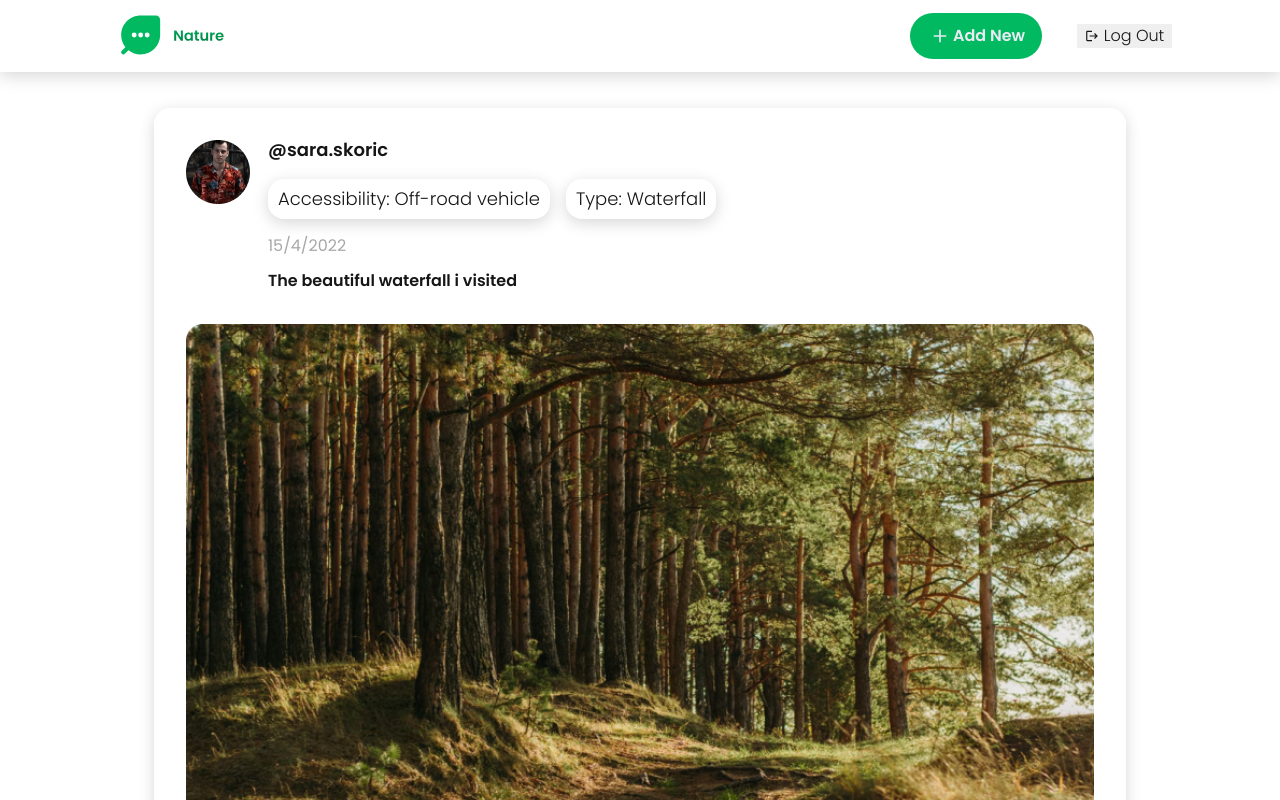
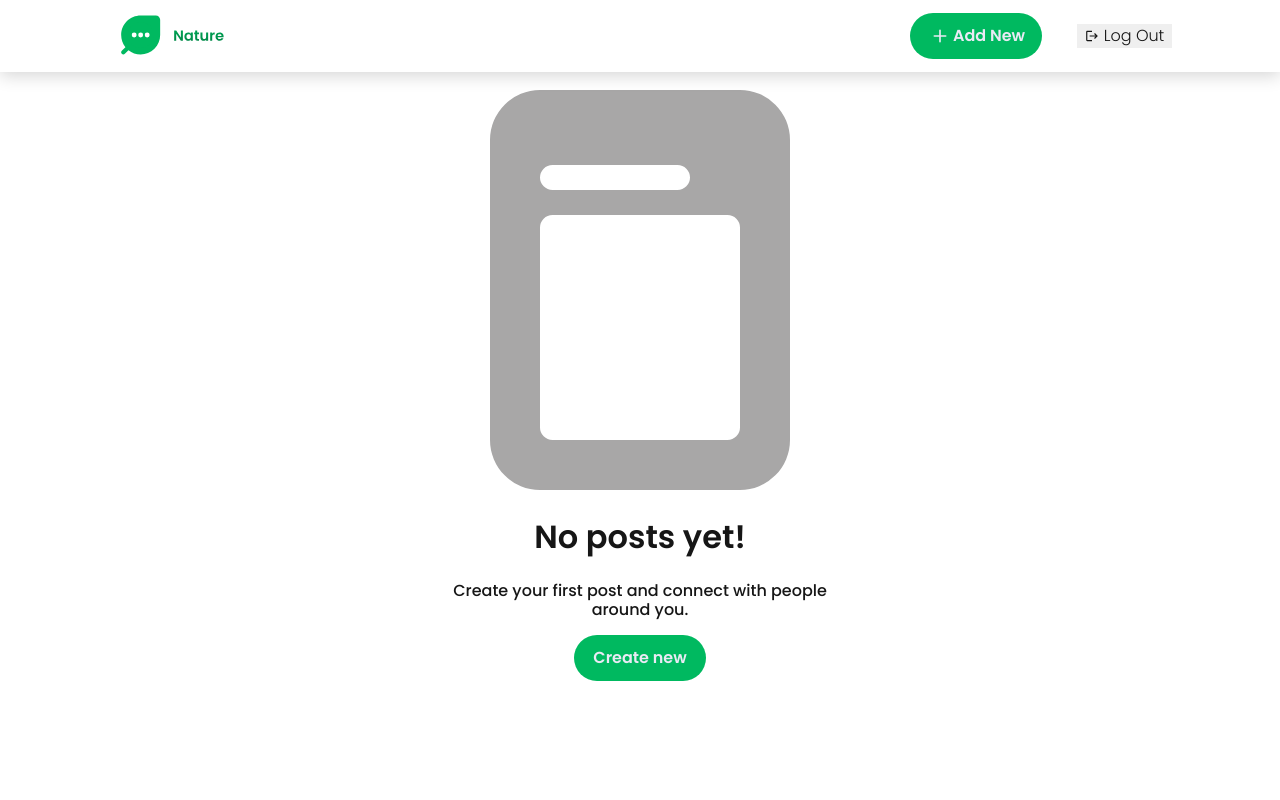
Before and after one commit to stefanskoricdev/nature-social-media, a React (Create React App) app: page /home in a window 1280 px wide. Shown: the top 800 px of the page. Built offline with nearby package versions, Linux system fonts and the light colour scheme; sample sign-in values are in the browser's storage.

Commit message:
Create NoPosts component which renders if there are no posts available

```diff
--- a/src/components/AddPostForm/AddPostForm.js
+++ b/src/components/AddPostForm/AddPostForm.js
@@ -1,6 +1,7 @@
 import styles from "./AddPostForm.module.scss";
-import { Fragment, useState } from "react";
+import { Fragment, useState, useContext } from "react";
 import { CURRENT_DATE } from "../../util/constants";
+import AuthContext from "../../store/AuthProvider";
 
 const AddPostForm = () => {
   const [formData, setFormData] = useState({
@@ -10,6 +11,9 @@ const AddPostForm = () => {
     type: "",
     description: "",
   });
+
+  const authCtx = useContext(AuthContext);
+  const { currentUser } = authCtx;
 
   const handleChange = (e) => {
     const { name, value } = e.target;
@@ -24,7 +28,7 @@ const AddPostForm = () => {
 
     const newData = {
       ...formData,
-      userHandle: "stefan.skoric",
+      userHandle: currentUser.username,
       createdAt: CURRENT_DATE.getTime(),
       upVotes: [],
       downVotes: [],
--- a/src/components/LoginForm/LoginForm.js
+++ b/src/components/LoginForm/LoginForm.js
@@ -19,7 +19,12 @@ const LoginForm = () => {
     password: "",
   });
 
-  const { sendRequest, isLoading, error, setError } = useHttp();
+  const {
+    sendRequest: sendLoginRequest,
+    isLoading,
+    error,
+    setError,
+  } = useHttp();
 
   const authCtx = useContext(AuthContext);
   const { loginHandler } = authCtx;
@@ -34,7 +39,7 @@ const LoginForm = () => {
 
   const handleSubmit = (e) => {
     e.preventDefault();
-    sendRequest(
+    sendLoginRequest(
       {
         url: LOGIN_URL,
         method: "POST",
--- /dev/null
+++ b/src/components/NoPosts/NoPosts.js
@@ -0,0 +1,16 @@
+import styles from "./NoPosts.module.scss";
+import { BsFillFilePostFill } from "react-icons/bs";
+import { Link } from "react-router-dom";
+
+const NoPosts = () => {
+  return (
+    <section className={styles.NoPosts}>
+      <BsFillFilePostFill fontSize="40rem" color="#a8a7a7" />
+      <h2>No posts yet!</h2>
+      <p>Create your first post and connect with people around you.</p>
+      <Link to="/add-new-post">Create new</Link>
+    </section>
+  );
+};
+
+export default NoPosts;
--- /dev/null
+++ b/src/components/NoPosts/NoPosts.module.scss
@@ -0,0 +1,34 @@
+@use "../../assets/style/colors/colors"as*;
+
+.NoPosts {
+    width: 40rem;
+    max-width: 95%;
+    margin: 0 auto;
+    color: $darkGray;
+    text-align: center;
+
+    h2 {
+        font-size: 3.2rem;
+        font-weight: 600;
+    }
+
+    p {
+        font-size: 1.6rem;
+        font-weight: 500;
+    }
+
+    a {
+        display: flex;
+        align-items: center;
+        justify-content: center;
+        margin: 0 auto;
+        height: 4.6rem;
+        width: 13.2rem;
+        font-size: 1.6rem;
+        font-weight: 600;
+        color: $whiteish;
+        border: none;
+        border-radius: 100px;
+        background-color: $lightGreen;
+    }
+}
--- a/src/components/PostsList/Post/Post.js
+++ b/src/components/PostsList/Post/Post.js
@@ -11,6 +11,7 @@ const Post = ({ post }) => {
 
   return (
     <section className={styles.Post}>
+      {!post && <h2>No new posts</h2>}
       <header className={styles.PostHeader}>
         <Link to={`/profile/${post.userHandle}`} className={styles.PostAvatar}>
           <img src={avatar} alt="avatar" />
--- a/src/components/PostsList/PostsList.js
+++ b/src/components/PostsList/PostsList.js
@@ -1,11 +1,17 @@
-import { mockData } from "../../services/mockData";
+import { useContext } from "react";
+import AppContext from "../../store/AppProvider";
+import NoPosts from "../NoPosts/NoPosts";
 import Post from "./Post/Post";
 
 const PostsList = () => {
-  const { posts } = mockData;
+  const appCtx = useContext(AppContext);
+  const { posts } = appCtx;
+
   const postsListEl = posts.map((post) => <Post key={post.id} post={post} />);
 
-  return <section>{postsListEl}</section>;
+  return (
+    <section>{postsListEl.length > 0 ? postsListEl : <NoPosts />}</section>
+  );
 };
 
 export default PostsList;
--- a/src/components/RegisterForm/RegisterForm.js
+++ b/src/components/RegisterForm/RegisterForm.js
@@ -24,7 +24,7 @@ const RegisterForm = () => {
 
   const [userType, setUserType] = useState("user");
 
-  const { sendRequest, isLoading, error, setError } = useHttp();
+  const { sendRequest: SendRegRequest, isLoading, error, setError } = useHttp();
 
   const authCtx = useContext(AuthContext);
   const { loginHandler } = authCtx;
@@ -47,7 +47,7 @@ const RegisterForm = () => {
       status: "active",
     };
 
-    sendRequest(
+    SendRegRequest(
       {
         url: REGISTER_URL,
         method: "POST",
--- a/src/index.js
+++ b/src/index.js
@@ -1,5 +1,6 @@
 import "./index.css";
 import { AuthProvider } from "./store/AuthProvider";
+import { AppProvider } from "./store/AppProvider";
 import React from "react";
 import ReactDOM from "react-dom/client";
 import App from "./App";
@@ -11,7 +12,9 @@ root.render(
   <React.StrictMode>
     <BrowserRouter>
       <AuthProvider>
-        <App />
+        <AppProvider>
+          <App />
+        </AppProvider>
       </AuthProvider>
     </BrowserRouter>
   </React.StrictMode>
--- /dev/null
+++ b/src/store/AppProvider.js
@@ -0,0 +1,18 @@
+import React, { useState } from "react";
+
+const AppContext = React.createContext();
+
+export const AppProvider = ({ children }) => {
+  const [posts, setPosts] = useState([]);
+  const [users, setUsers] = useState([]);
+
+  const appCtxValue = {
+    posts,
+    users,
+  };
+  return (
+    <AppContext.Provider value={appCtxValue}>{children}</AppContext.Provider>
+  );
+};
+
+export default AppContext;
--- a/src/store/AuthProvider.js
+++ b/src/store/AuthProvider.js
@@ -1,4 +1,4 @@
-import React, { useEffect, useState } from "react";
+import React, { useState } from "react";
 
 const AuthContext = React.createContext();
 
@@ -18,10 +18,6 @@ export const AuthProvider = ({ children }) => {
     localStorage.setItem("token", accessToken);
   };
 
-  useEffect(() => {
-    console.log(currentUser);
-  }, [currentUser]);
-
   const logoutHandler = () => {
     setCurrentUser(null);
     localStorage.removeItem("user");
@@ -33,6 +29,7 @@ export const AuthProvider = ({ children }) => {
     loginHandler,
     logoutHandler,
     isLoggedIn: isUserLoggedIn,
+    currentUser,
   };
   return (
     <AuthContext.Provider value={authCtxValue}>{children}</AuthContext.Provider>
```
